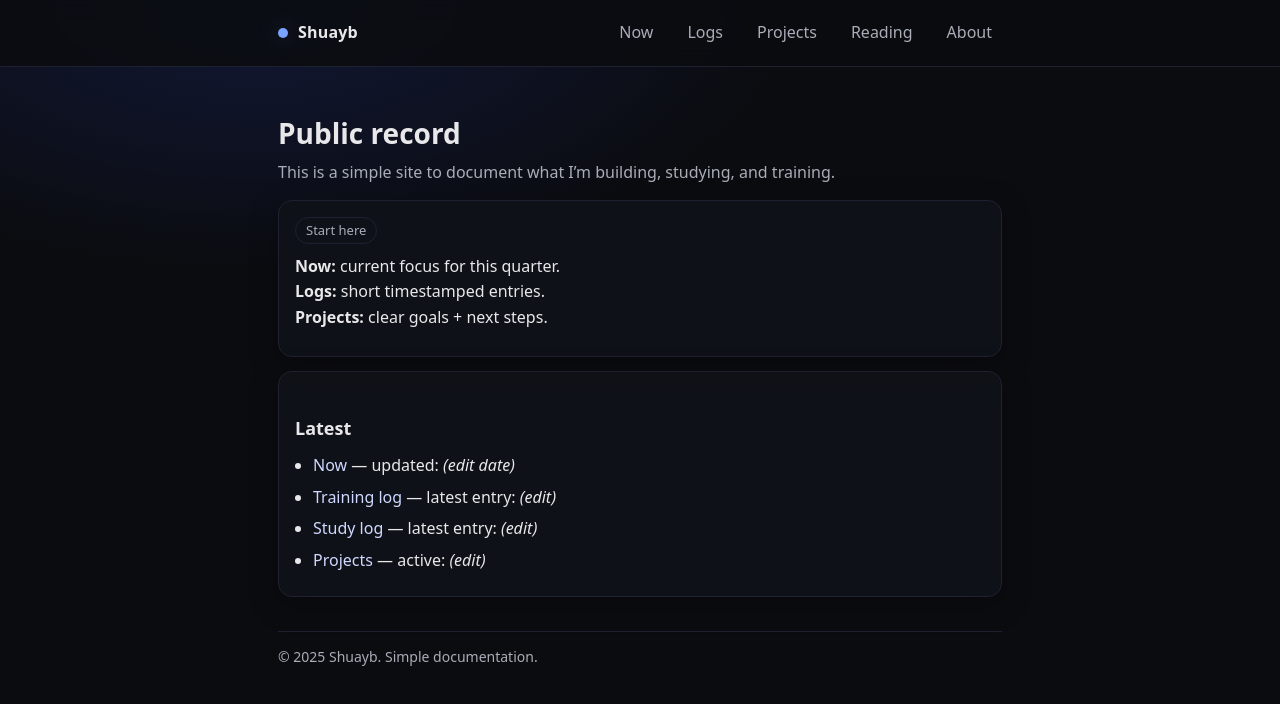
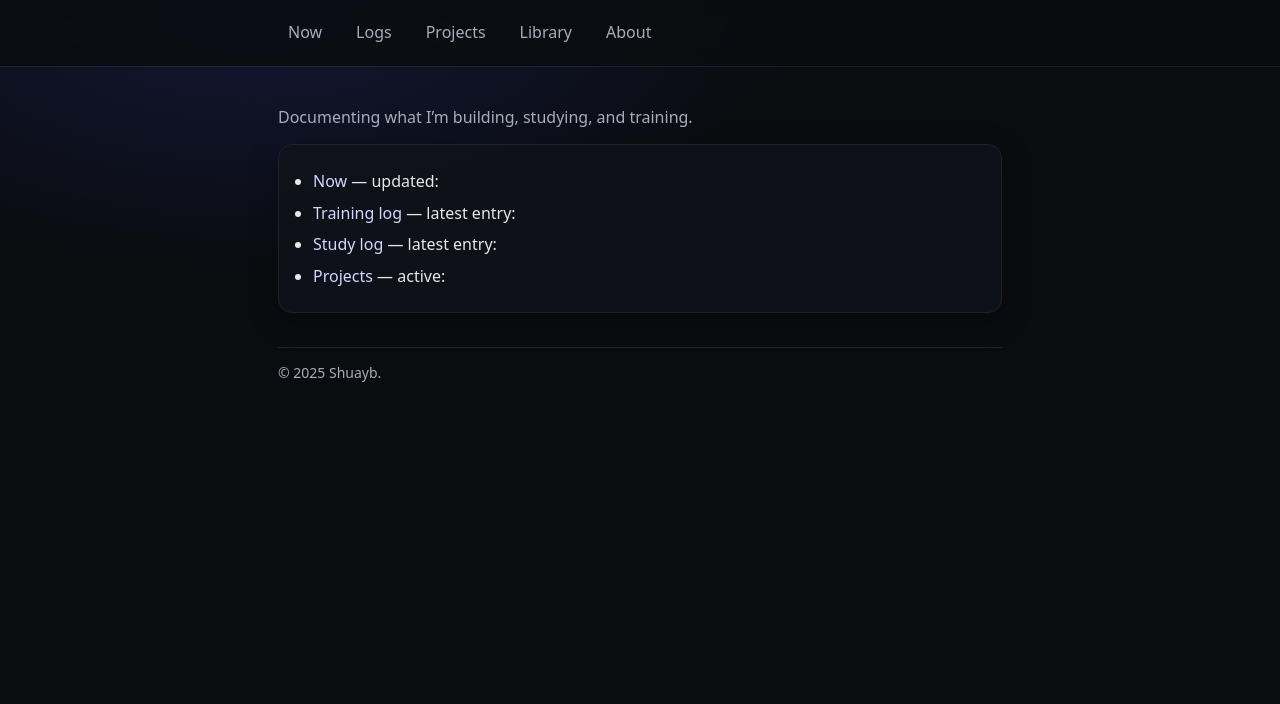
Before and after one commit to shuaybnet/personal-site, a plain HTML site: page index.html in a window 1280 px wide. Drawn offline with Linux system fonts and the light colour scheme.

Commit message:
add update

```diff
--- a/index.html
+++ b/index.html
@@ -10,44 +10,30 @@
 <body>
   <header>
     <div class="nav">
-      <div class="brand"><span class="dot"></span>Shuayb</div>
       <nav class="menu">
         <a href="./now.html">Now</a>
         <a href="./logs.html">Logs</a>
         <a href="./projects.html">Projects</a>
-        <a href="./reading.html">Reading</a>
+        <a href="./reading.html">Library</a>
         <a href="./about.html">About</a>
       </nav>
     </div>
   </header>
 
   <main class="wrap">
-    <h1>Public record</h1>
-    <p class="muted">This is a simple site to document what I’m building, studying, and training.</p>
+    <p class="muted">Documenting what I’m building, studying, and training.</p>
 
     <div class="card">
-      <span class="badge">Start here</span>
-      <p>
-        <strong>Now:</strong> current focus for this quarter.
-        <br />
-        <strong>Logs:</strong> short timestamped entries.
-        <br />
-        <strong>Projects:</strong> clear goals + next steps.
-      </p>
-    </div>
-
-    <div class="card">
-      <h2>Latest</h2>
       <ul class="list">
-        <li><a href="./now.html">Now</a> — updated: <em>(edit date)</em></li>
-        <li><a href="./logs/training.html">Training log</a> — latest entry: <em>(edit)</em></li>
-        <li><a href="./logs/study.html">Study log</a> — latest entry: <em>(edit)</em></li>
-        <li><a href="./projects.html">Projects</a> — active: <em>(edit)</em></li>
+        <li><a href="./now.html">Now</a> — updated: <em></em></li>
+        <li><a href="./logs/training.html">Training log</a> — latest entry: <em></em></li>
+        <li><a href="./logs/study.html">Study log</a> — latest entry: <em></em></li>
+        <li><a href="./projects.html">Projects</a> — active: <em></em></li>
       </ul>
     </div>
 
     <div class="footer">
-      <div>© <span id="y"></span> Shuayb. Simple documentation.</div>
+      <div>© <span id="y"></span> Shuayb.</div>
       <script>document.getElementById("y").textContent = new Date().getFullYear();</script>
     </div>
   </main>
```
